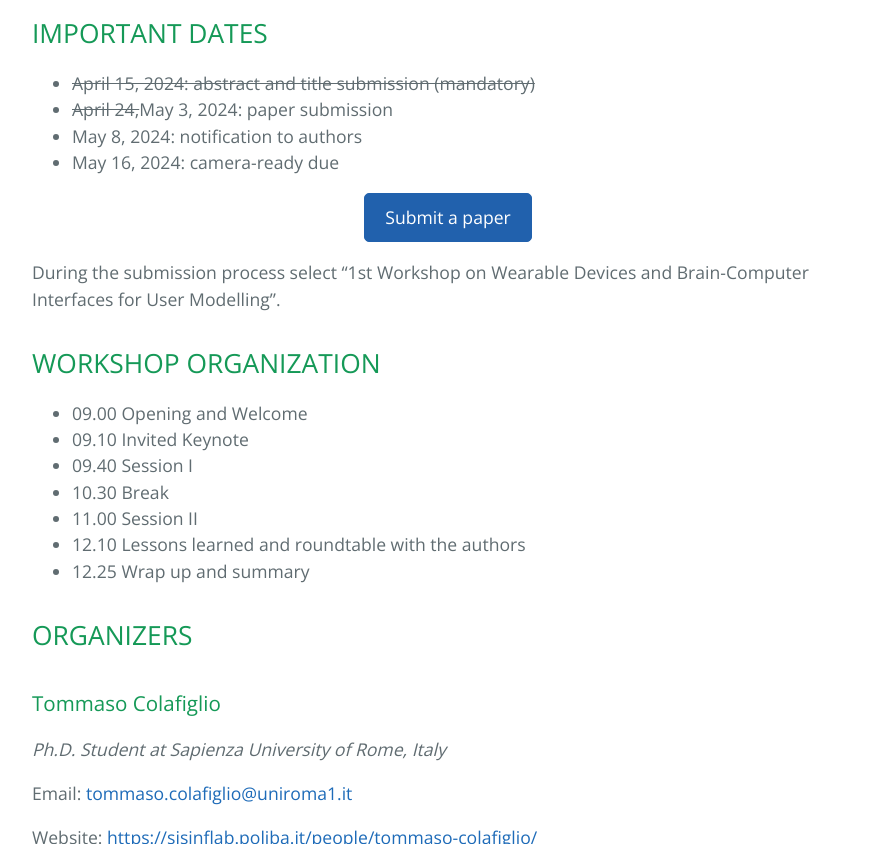
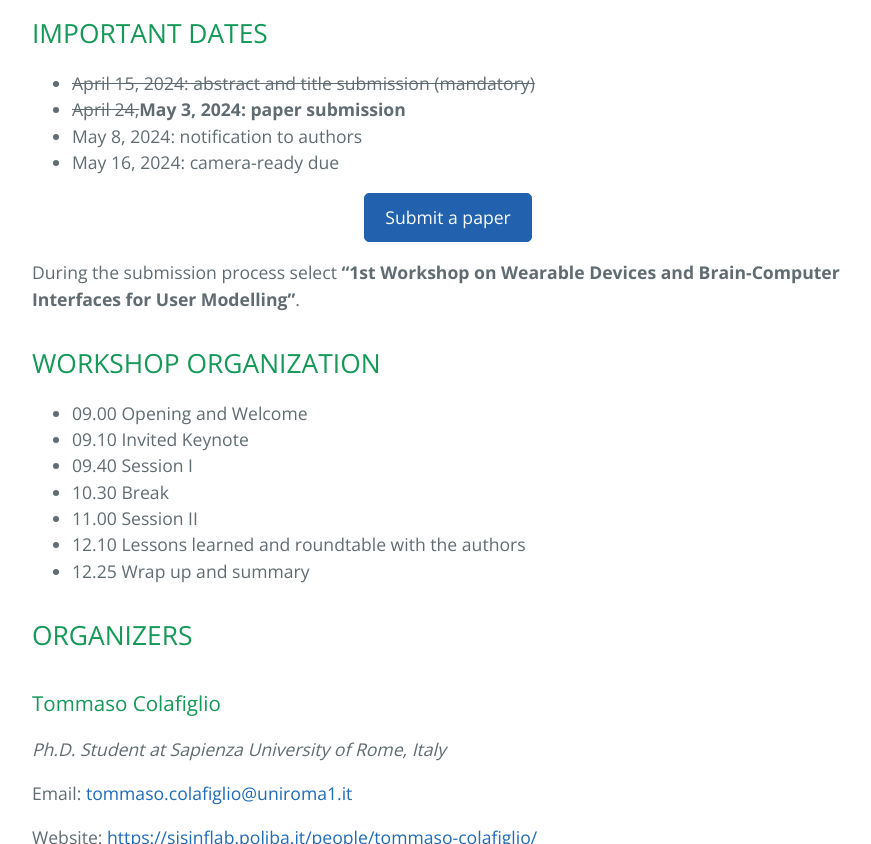
Before and after one commit to sisinflab/webium24, a Jekyll site: the page built from index.md, in a window 1280 px wide and 900 px high, scrolled down 3784 px, cut to the strip 0-844 px from the top of the window. Shown: the whole strip, without its empty margins (192-1063 px from the left). Built offline with Jekyll 4.4.1, drawn with Linux system fonts in a browser that asks for light colours.

```diff
--- a/index.md
+++ b/index.md
@@ -78,7 +78,7 @@ Topics of interest include, but are not limited to:
 ## IMPORTANT DATES <a name="ID"></a>
 
 + <del>April 15, 2024: abstract and title submission (mandatory)</del>
-+ <del>April 24,</del>May 3, 2024: paper submission
++ <del>April 24,</del><b>May 3, 2024: paper submission</b>
 + May 8, 2024: notification to authors
 + May 16, 2024: camera-ready due
 
@@ -86,7 +86,7 @@ Topics of interest include, but are not limited to:
 <a href="https://easychair.org/conferences/?conf=umap24" class="button">Submit a paper</a>
 </div>
 
-During the submission process select “1st Workshop on Wearable Devices and Brain-Computer Interfaces for User Modelling”.
+During the submission process select <b>“1st Workshop on Wearable Devices and Brain-Computer Interfaces for User Modelling”</b>.
 
 
 ## WORKSHOP ORGANIZATION <a name="WO"></a>
```
